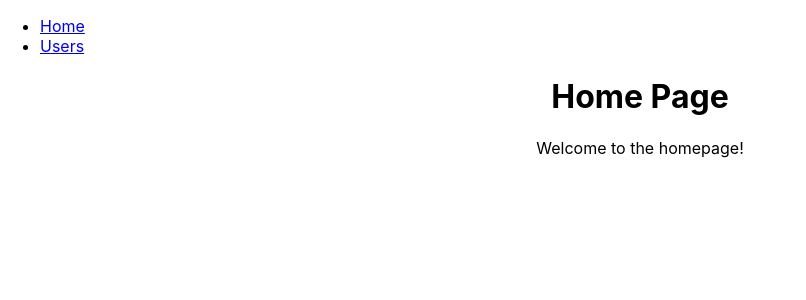
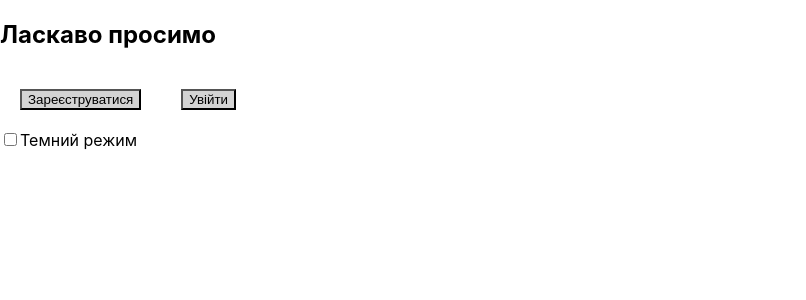
Before and after one commit to MaksimBoyko05/front-end-labs, a React (Create React App) app: page / in a window 1280 px wide. Shown: the top 300 px of the page, without its empty margins (0-806 px from the left). Built offline with nearby package versions, Linux system fonts and the light colour scheme.

Commit message:
added darkmode

```diff
--- a/src/App.js
+++ b/src/App.js
@@ -1,25 +1,52 @@
-import React from "react";
-import ReactDOM from "react-dom/client";
-import { BrowserRouter,  Route, Routes } from "react-router-dom";
-import Nav from "./pages/Nav";
-import Home from "./pages/Home";
-import Users from "./pages/Users";
-import UserDetails from "./pages/UserDetails";
+import { createContext, useContext, useState } from 'react';
 
-export default function App() {
+const ThemeContext = createContext(null);
+
+export default function MyApp() {
+  const [theme, setTheme] = useState('light');
   return (
-    <BrowserRouter>
-      <Routes>
-        <Route path="/" element={<Nav />}>
-          <Route index element={<Home />} />
-          <Route path="users" element={<Users />} />
-          <Route path="users/:id" element={<UserDetails />} />
-          <Route path="*" element={<h2>404 - Page not found</h2>} />
-        </Route>
-      </Routes>
-    </BrowserRouter>
+    <ThemeContext.Provider value={theme}>
+      <Form />
+      <label>
+        <input
+          type="checkbox"
+          checked={theme === 'dark'}
+          onChange={(e) => {
+            setTheme(e.target.checked ? 'dark' : 'light')
+          }}
+        />
+        Темний режим
+      </label>
+    </ThemeContext.Provider>
+  )
+}
+
+function Form({ children }) {
+  return (
+    <Panel title="Ласкаво просимо">
+      <Button>Зареєструватися</Button>
+      <Button>Увійти</Button>
+    </Panel>
   );
 }
 
-const root = ReactDOM.createRoot(document.getElementById('root'));
-root.render(<App />);
+function Panel({ title, children }) {
+  const theme = useContext(ThemeContext);
+  const className = 'panel-' + theme;
+  return (
+    <section className={className}>
+      <h1>{title}</h1>
+      {children}
+    </section>
+  )
+}
+
+function Button({ children }) {
+  const theme = useContext(ThemeContext);
+  const className = 'button-' + theme;
+  return (
+    <button className={className}>
+      {children}
+    </button>
+  );
+}
--- a/src/index.css
+++ b/src/index.css
@@ -21,3 +21,25 @@ code {
 .users_dt{
 text-align: center;
 }
+.panel-light {
+  background-color: white;
+  color: black;
+}
+
+.panel-dark {
+  background-color: rgb(7, 8, 34);
+  color: white;
+}
+
+.button-light {
+  background-color: lightgray;
+  color: black;
+}
+
+.button-dark {
+  background-color: rgb(128, 128, 128);
+  color: white;
+}
+button{
+margin: 20px;
+}
```
